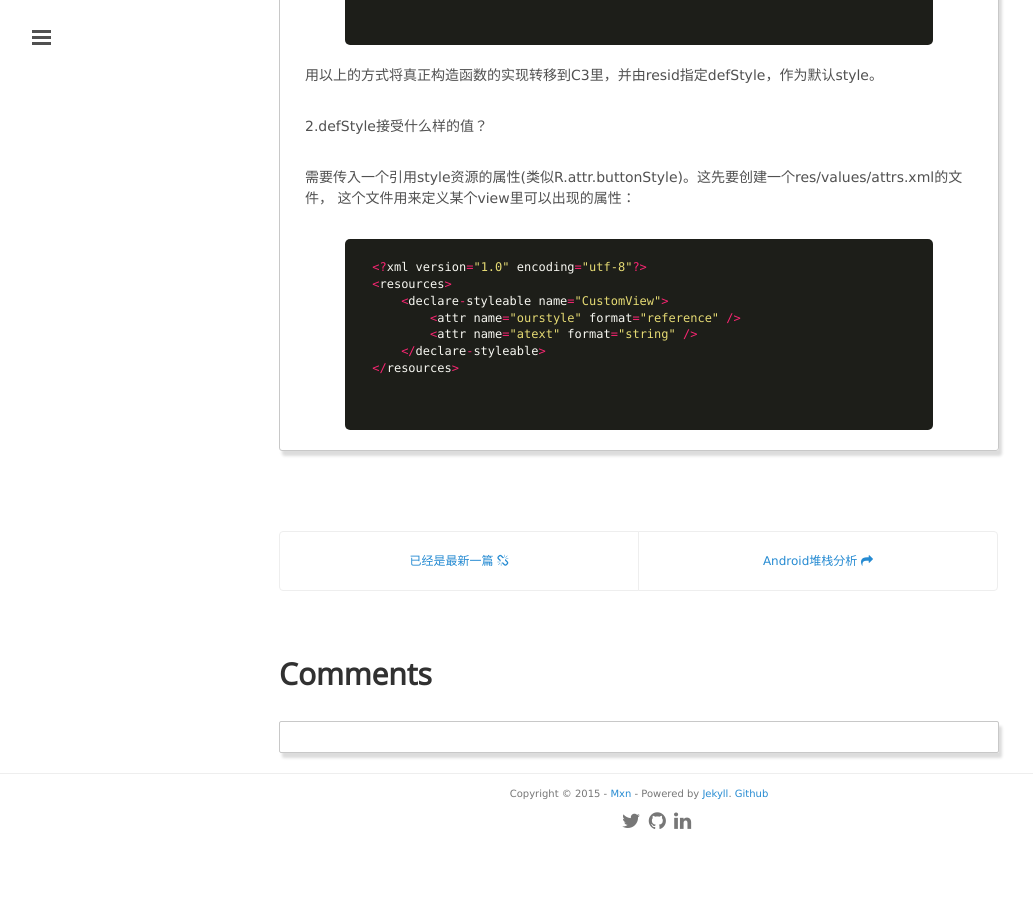
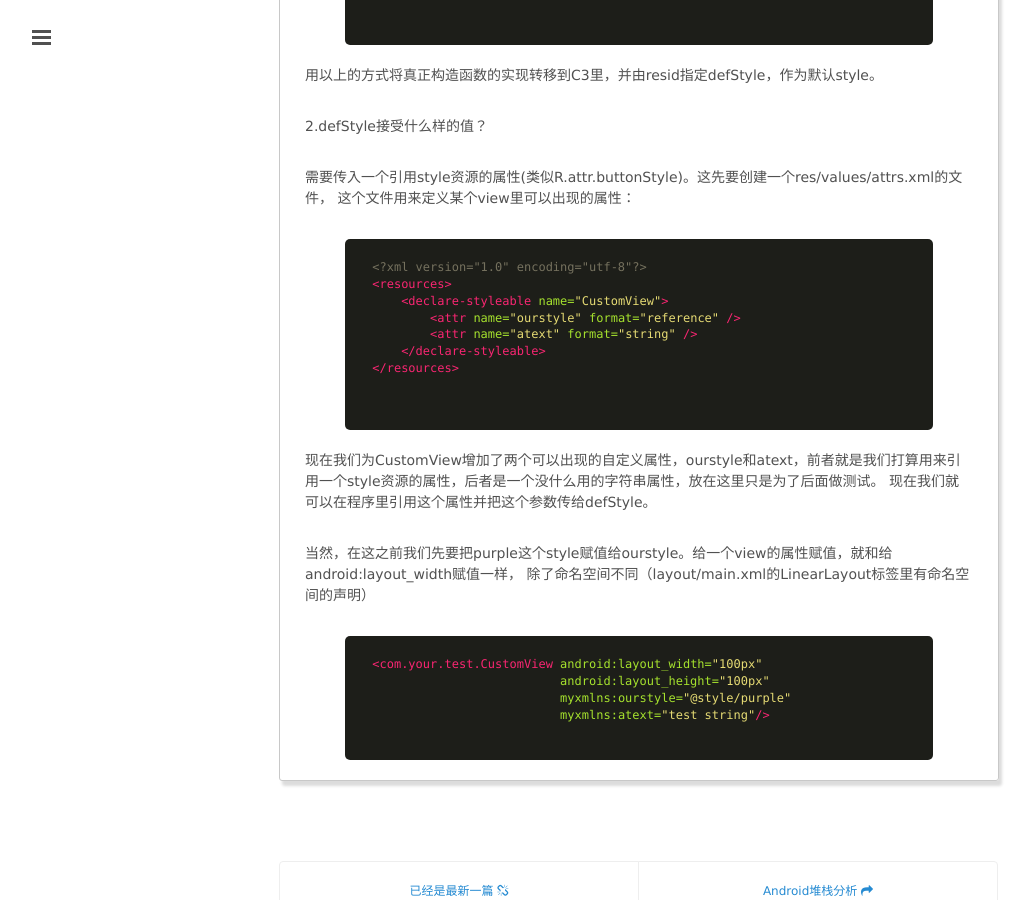
Before and after one commit to mxn21/mxn21.github.io, a Jekyll site: the page built from _posts/2015-8-8-自定义view的三种构造方法浅析.md, in a window 1280 px wide and 900 px high, scrolled down 967 px. Shown: the whole window, without its empty margins (1-1034 px from the left). Built offline with Jekyll 4.4.1, drawn with Linux system fonts in a browser that asks for light colours; Markdown is read by kramdown in place of the engine named in the settings; comment, search, counter and statistics services are not loaded; before the commit the page ends 1813 px from its top, so only the background shows below that.

Commit message:
13213
1312

```diff
--- a/_posts/2015-8-8-自定义view的三种构造方法浅析.md
+++ b/_posts/2015-8-8-自定义view的三种构造方法浅析.md
@@ -45,7 +45,7 @@
 需要传入一个引用style资源的属性(类似R.attr.buttonStyle)。这先要创建一个res/values/attrs.xml的文件，
 这个文件用来定义某个view里可以出现的属性：
 
-  {% highlight java  %}
+  {% highlight xml  %}
 
  <?xml version="1.0" encoding="utf-8"?>
  <resources>
@@ -56,3 +56,16 @@
  </resources>
 
    {% endhighlight %}
+
+现在我们为CustomView增加了两个可以出现的自定义属性，ourstyle和atext，前者就是我们打算用来引用一个style资源的属性，后者是一个没什么用的字符串属性，放在这里只是为了后面做测试。
+现在我们就可以在程序里引用这个属性并把这个参数传给defStyle。
+
+当然，在这之前我们先要把purple这个style赋值给ourstyle。给一个view的属性赋值，就和给android:layout_width赋值一样，
+除了命名空间不同（layout/main.xml的LinearLayout标签里有命名空间的声明）
+
+  {% highlight xml  %}
+ <com.your.test.CustomView android:layout_width="100px"
+                           android:layout_height="100px"
+                           myxmlns:ourstyle="@style/purple"
+                           myxmlns:atext="test string"/>
+     {% endhighlight %}
```
